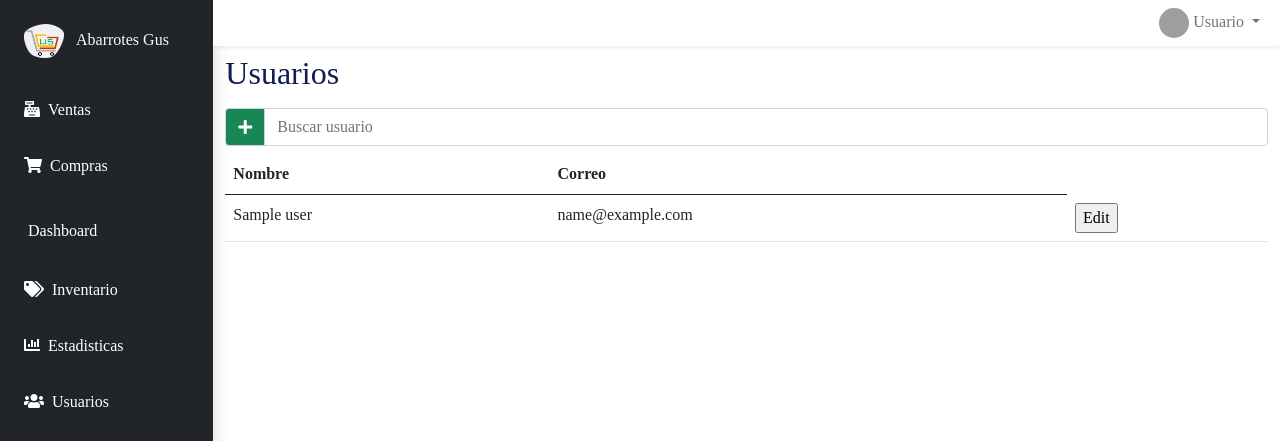
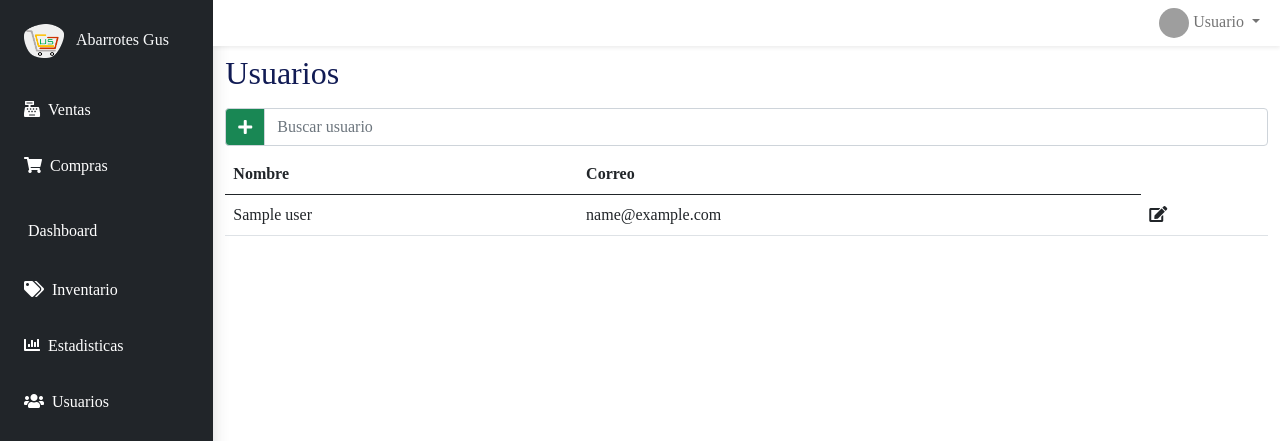
Before and after one commit to Diego448/my-store-management, a Flask app: page /users in a window 1280 px wide. Shown: the top 441 px of the page. Run offline with Flask 2, Linux system fonts and the light colour scheme; a database or web service that is not in the repository returns one stand-in record (values such as "Sample title"); some libraries are stand-ins or nearby versions; grey boxes are pictures that could not be loaded.

Commit message:
Updating html buttons and icons for edit/add users

```diff
--- a/templates/users.html
+++ b/templates/users.html
@@ -51,7 +51,7 @@
                                                         {{user.email}}
                                                     </td>
                                                     <td>
-                                                      <input type="button" value="Edit" onclick="fillUserEditModal('{{user._id}}')">
+                                                        <i class="fas fa-edit" onclick="fillUserEditModal('{{user._id}}')"></i>
                                                     </td>
                                                 </tr>
                                                 {% endfor %}
@@ -98,8 +98,8 @@
                     </div>
                   </div>
                   <div class="modal-footer p-1">
-                    <!-- <button type="button" class="btn btn-secondary" data-bs-dismiss="modal">Cerrar</button> -->
-                    <input type="button" class="btn btn-success btn-sm" value="Agregar" onclick="addUser()">
+                    <button type="button" class="btn btn-success btn-sm" value="Agregar" onclick="addUser()">
+                    <button type="button" class="btn btn-success btn-sm" value="Editar" onclick="" hidden>
                   </div>
                 </form>
               </div>
```
